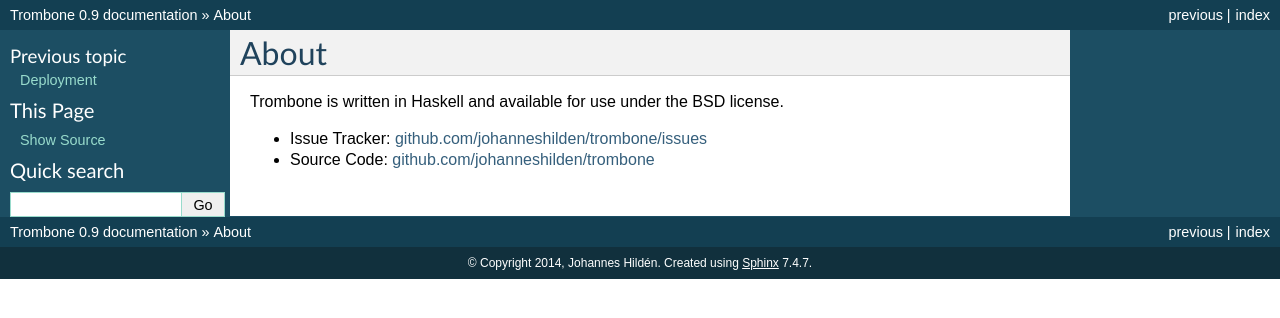
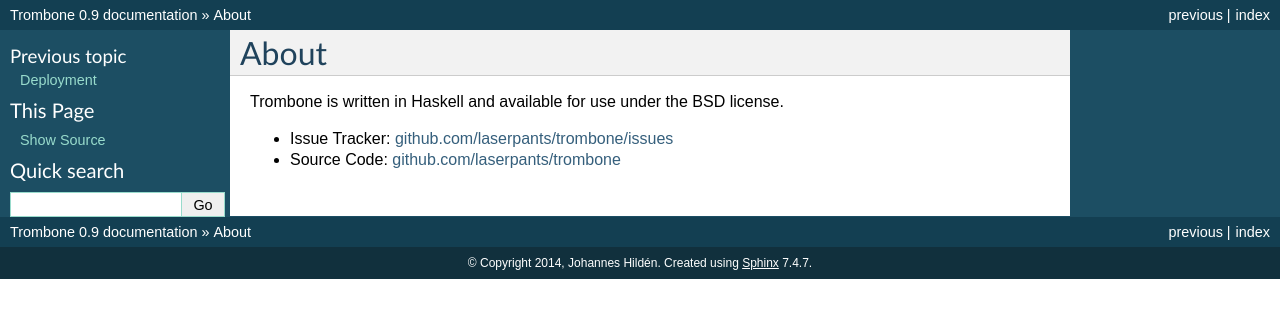
Before and after one commit to laserpants/trombone, a Sphinx documentation site: the page built from docs/about.rst, in a window 1280 px wide. Shown: the top 318 px of the page. Built offline with Sphinx 7.4.7, drawn with Linux system fonts in a browser that asks for light colours.

Commit message:
Update about.rst

```diff
--- a/docs/about.rst
+++ b/docs/about.rst
@@ -3,5 +3,5 @@
 
 Trombone is written in Haskell and available for use under the BSD license.
 
-- Issue Tracker: `github.com/johanneshilden/trombone/issues <http://github.com/johanneshilden/trombone/issues>`_
-- Source Code: `github.com/johanneshilden/trombone <http://github.com/johanneshilden/trombone>`_
+- Issue Tracker: `github.com/laserpants/trombone/issues <http://github.com/laserpants/trombone/issues>`_
+- Source Code: `github.com/laserpants/trombone <http://github.com/laserpants/trombone>`_
```
